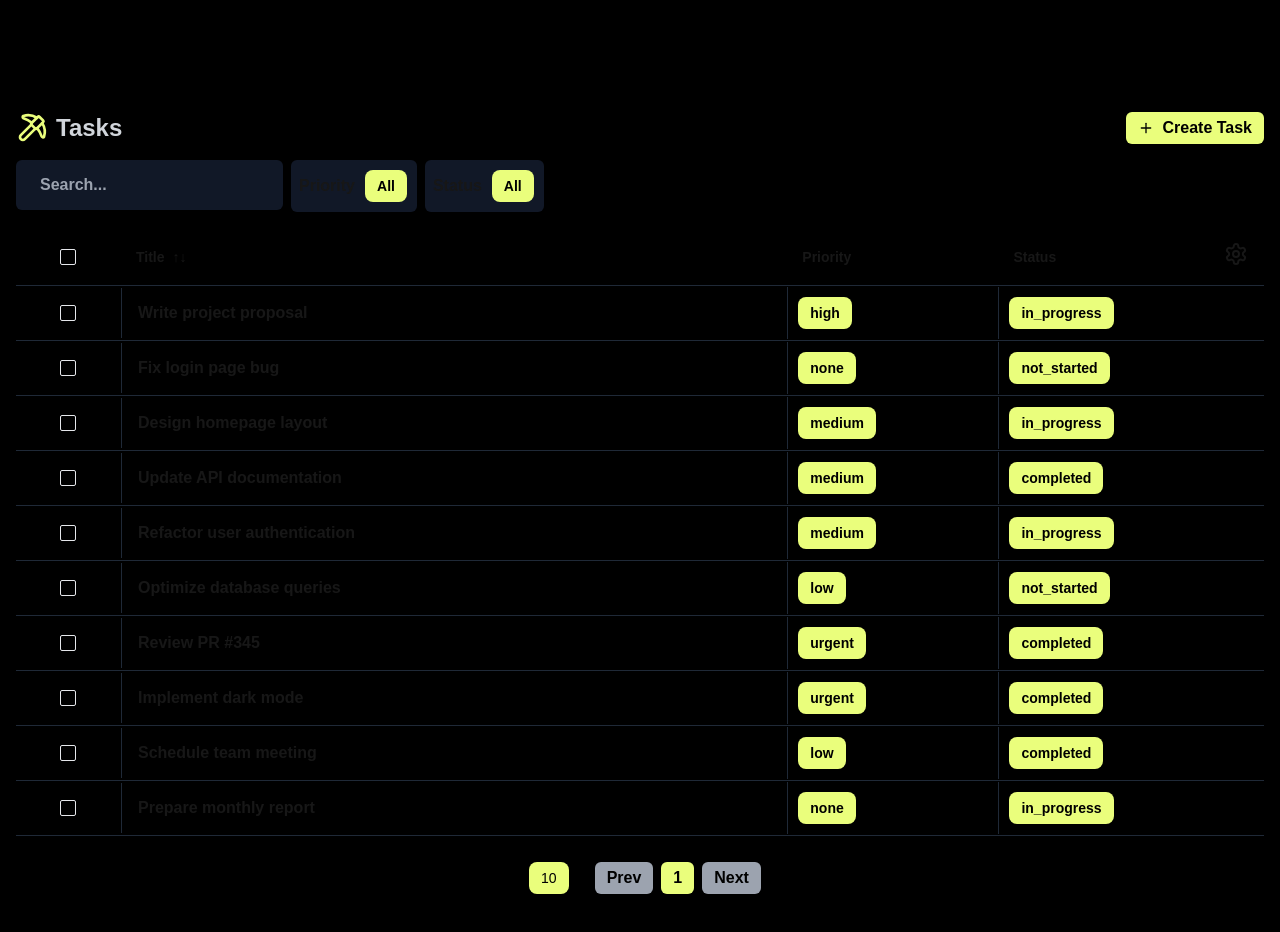
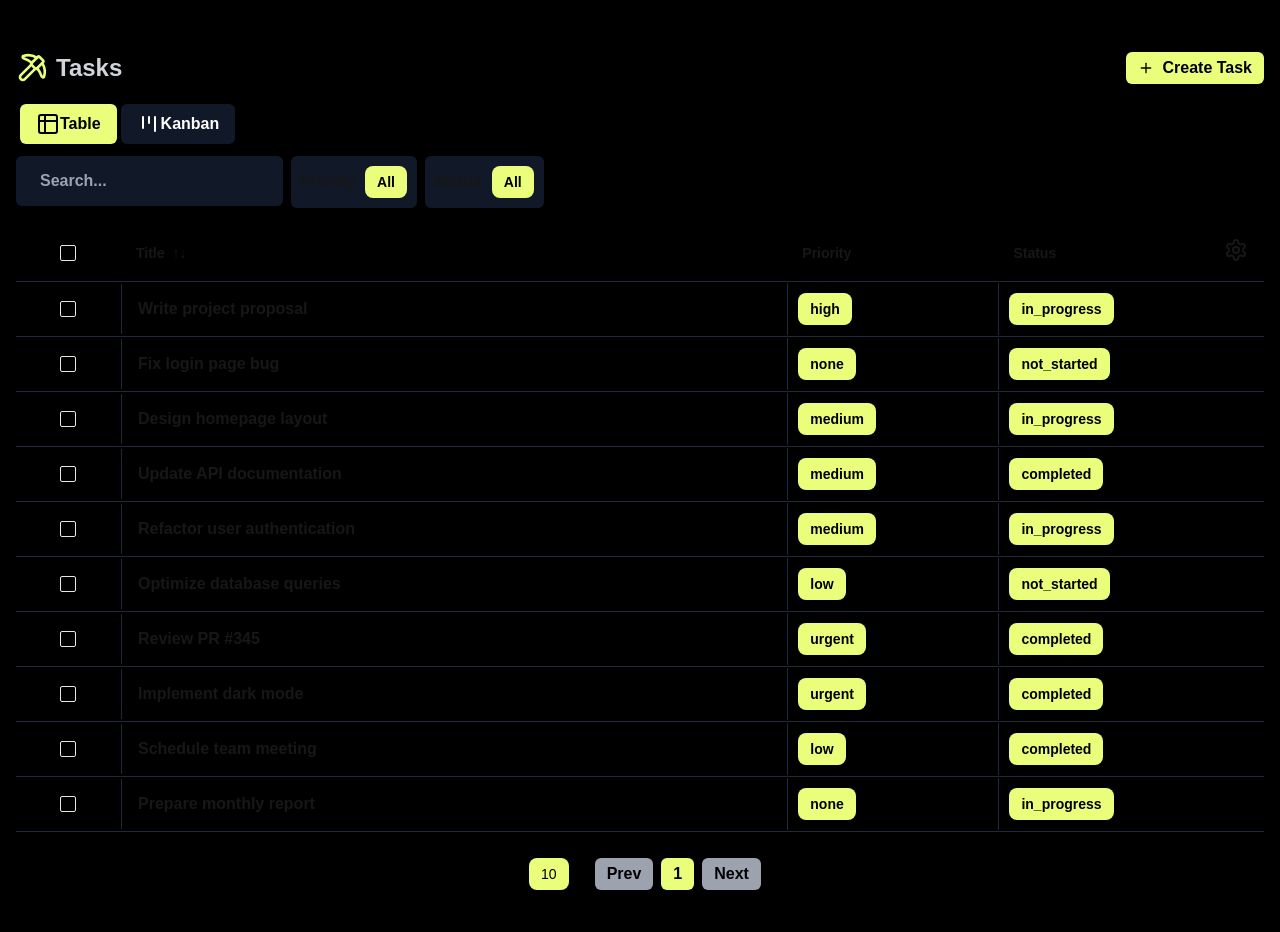
Before and after one commit to zarif007/Task-Management-Table, a Next.js app: page / in a window 1280 px wide. Shown: the top 932 px of the page. Built offline with nearby package versions, Linux system fonts and the light colour scheme.

Commit message:
Wip: kanban board

```diff
--- a/package.json
+++ b/package.json
@@ -14,6 +14,7 @@
     "@radix-ui/react-checkbox": "^1.1.4",
     "@radix-ui/react-dialog": "^1.1.6",
     "class-variance-authority": "^0.7.1",
+    "framer-motion": "^12.4.7",
     "lucide-react": "^0.475.0",
     "next": "15.1.7",
     "react": "^19.0.0",
--- a/src/app/page.tsx
+++ b/src/app/page.tsx
@@ -1,9 +1,9 @@
-import TaskManagementTable from "@/components/TaskManagementTable";
+import TaskManager from "@/components/TaskManager";
 
 export default function Home() {
   return (
     <div>
-      <TaskManagementTable />
+      <TaskManager />
     </div>
   );
 }
--- a/src/components/TaskManagementTable.tsx
+++ b/src/components/TaskManager.tsx
@@ -1,13 +1,21 @@
 "use client";
 
 import React, { useCallback } from "react";
+import { Tab, TabGroup, TabList, TabPanel, TabPanels } from "@headlessui/react";
 import Table from "./ui/table/Table";
-import { Edit, Pickaxe, Plus } from "lucide-react";
+import {
+  Edit,
+  Kanban as KanbanIcon,
+  Pickaxe,
+  Plus,
+  Table2,
+} from "lucide-react";
 import DialogForm from "./ui/Dialog.form";
 import { fieldMappingForDialog } from "./FieldMappings";
 import { useItemStore } from "@/store/taskManagement";
+import Kanban from "./ui/Kanban";
 
-const TaskManagementTable = () => {
+const TaskManager = () => {
   const store = useItemStore();
   const schemaForDialog = useCallback(
     (type: "create" | "update", id?: number) => {
@@ -60,9 +68,40 @@ const TaskManagementTable = () => {
           </button>
         </DialogForm>
       </div>
-      <Table store={store} editingDialog={editingDialog} />
+
+      <TabGroup>
+        <TabList className="flex space-x-1 rounded-xl p-1">
+          {[
+            { name: "Table", icon: <Table2 /> },
+            { name: "Kanban", icon: <KanbanIcon /> },
+          ].map((item) => (
+            <Tab
+              key={item.name}
+              className={({ selected }) =>
+                `flex items-center justify-center rounded-md py-2 px-4 text-md font-bold
+               ${
+                 selected
+                   ? "bg-secondary text-black shadow"
+                   : "bg-gray-900 text-white"
+               }`
+              }
+            >
+              {item.icon}
+              <p>{item.name}</p>
+            </Tab>
+          ))}
+        </TabList>
+        <TabPanels className="mt-2">
+          <TabPanel className={`rounded-xl`}>
+            <Table store={store} editingDialog={editingDialog} />
+          </TabPanel>
+          <TabPanel className={`rounded-xl`}>
+            <Kanban store={store} />
+          </TabPanel>
+        </TabPanels>
+      </TabGroup>
     </div>
   );
 };
 
-export default TaskManagementTable;
+export default TaskManager;
--- /dev/null
+++ b/src/components/ui/Kanban.tsx
@@ -0,0 +1,59 @@
+import { taskStatus } from "@/constants/table";
+import { IItemStore } from "@/interfaces/store";
+import React from "react";
+
+interface KanbanProps {
+  store: IItemStore;
+}
+
+const Kanban: React.FC<KanbanProps> = ({ store }) => {
+  const { items, updateItem } = store;
+
+  const statusColumns = taskStatus;
+
+  const handleDragStart = (e: any, id: number) => {
+    e.dataTransfer.setData("text/plain", id);
+  };
+
+  const handleDrop = (e: any, newStatus: string) => {
+    e.preventDefault();
+    const itemId = Number(e.dataTransfer.getData("text/plain"));
+    updateItem(itemId, "status", newStatus);
+  };
+
+  const handleDragOver = (e: any) => {
+    e.preventDefault();
+  };
+
+  return (
+    <div className="overflow-x-auto whitespace-nowrap py-4">
+      <div className="inline-flex gap-8 items-start">
+        {statusColumns.map((status) => (
+          <div
+            key={status}
+            onDrop={(e) => handleDrop(e, status)}
+            onDragOver={handleDragOver}
+            className="w-[280px] min-w-[280px] p-4 border-2 border-gray-800 rounded-md"
+          >
+            <h2 className="text-lg font-bold mb-4">{status}</h2>
+            {items
+              .filter((item) => item.status === status)
+              .map((item) => (
+                <div
+                  key={item.id}
+                  className="text-white bg-gray-800  font-semibold text-sm p-3 my-2 cursor-move rounded-md"
+                  draggable
+                  onDragStart={(e) => handleDragStart(e, item.id)}
+                >
+                  <h3 className="font-bold">{item.title}</h3>
+                  <p>Priority: {item.priority}</p>
+                </div>
+              ))}
+          </div>
+        ))}
+      </div>
+    </div>
+  );
+};
+
+export default Kanban;
--- a/src/components/ui/table/Table.tsx
+++ b/src/components/ui/table/Table.tsx
@@ -90,7 +90,7 @@ const Table: React.FC<TableProps> = ({ store, editingDialog }) => {
   const handleDeleteRows = useCallback(() => {
     handleDelete(selectedRows);
     setSelectedRows([]);
-  }, [handleDelete, selectedRows]);
+  }, [handleDelete, selectedRows, paginatedItems]);
 
   const handleSort = useCallback(
     (fieldName: string) => {
--- a/src/store/taskManagement.ts
+++ b/src/store/taskManagement.ts
@@ -95,7 +95,6 @@ export const useItemStore = create<IItemStore>()(
       onRehydrateStorage: () => (state) => {
         if (!state) return;
 
-        // Ensure state is fully hydrated before checking items
         if (state.items.length === 0) {
           state.items = mockData;
         }
```
Also changed, not shown: 1 other file (tests, documents, lock files or other folders).
